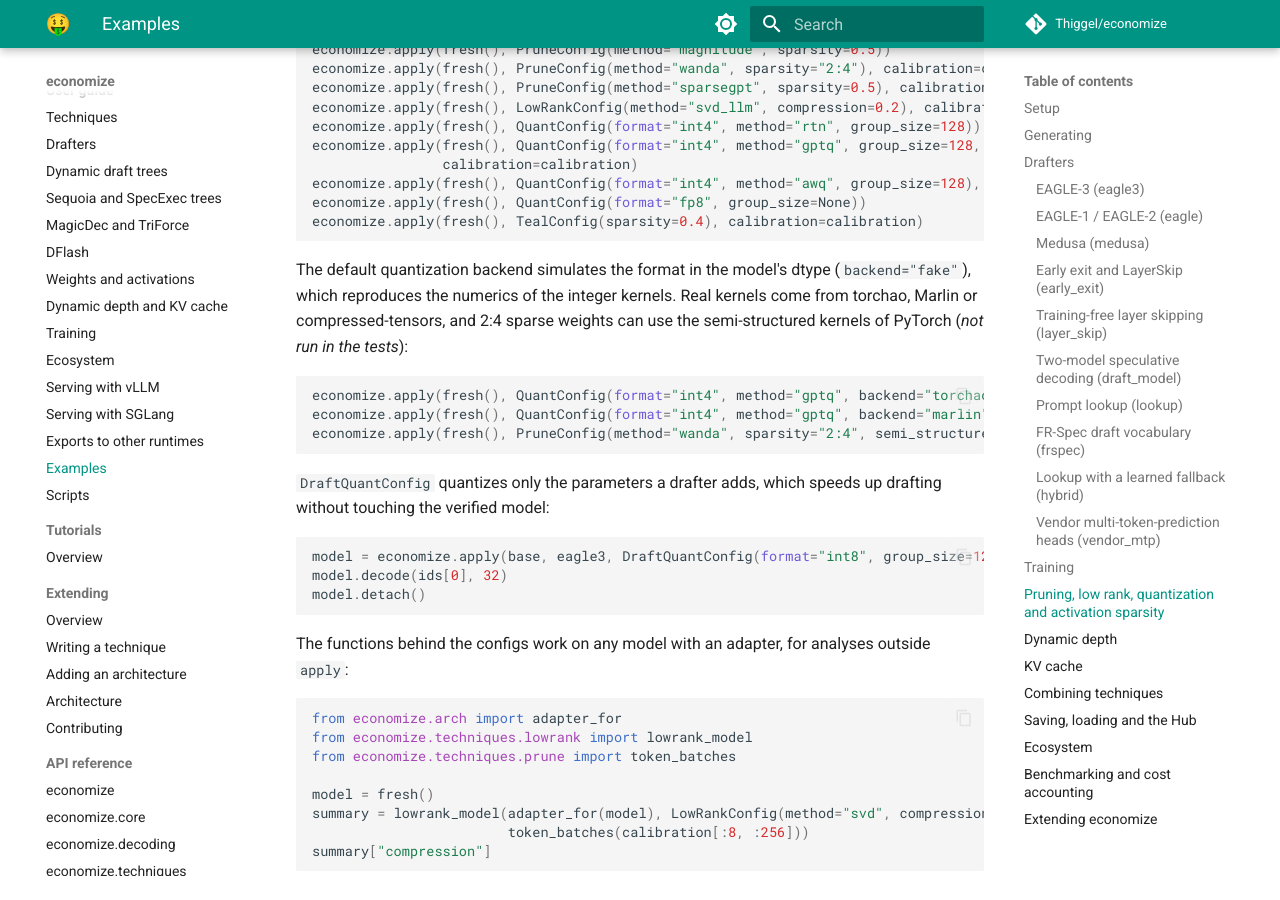
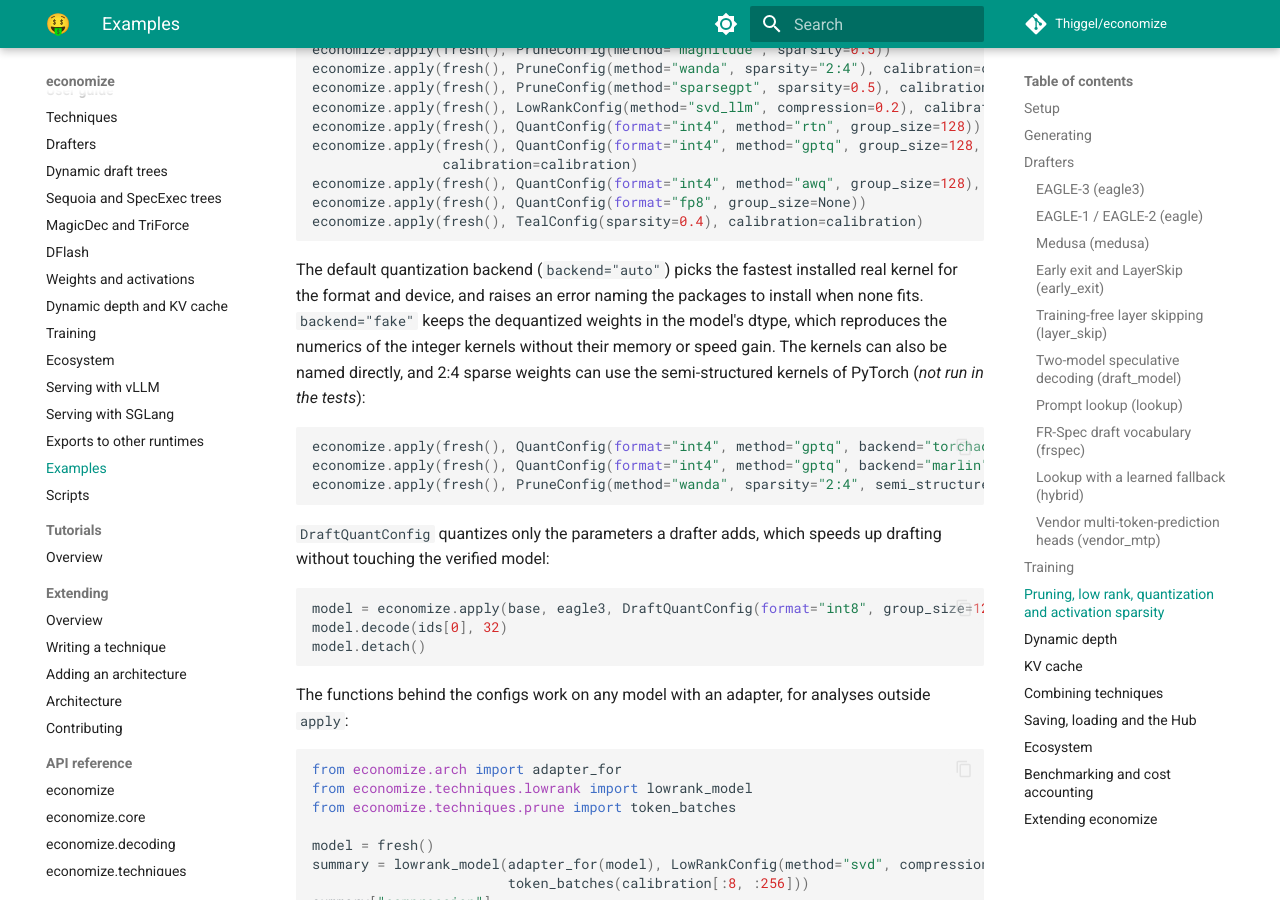
Before and after one commit to Thiggel/economize, an MkDocs documentation site: the page built from docs/examples.md, in a window 1280 px wide and 900 px high, scrolled down 8810 px. Built offline with MkDocs 1.6.1 and Material for MkDocs 9.7.7, drawn with Linux system fonts in a browser that asks for light colours; comment, search, counter and statistics services are not loaded.

Commit message:
docs: describe the real default quantization backend in examples

````diff
--- a/docs/examples.md
+++ b/docs/examples.md
@@ -440,9 +440,11 @@ economize.apply(fresh(), QuantConfig(format="fp8", group_size=None))
 economize.apply(fresh(), TealConfig(sparsity=0.4), calibration=calibration)                            # TEAL
 ```
 
-The default quantization backend simulates the format in the model's dtype (`backend="fake"`), which reproduces the
-numerics of the integer kernels. Real kernels come from torchao, Marlin or compressed-tensors, and 2:4 sparse
-weights can use the semi-structured kernels of PyTorch (*not run in the tests*):
+The default quantization backend (`backend="auto"`) picks the fastest installed real kernel for the format and
+device, and raises an error naming the packages to install when none fits. `backend="fake"` keeps the dequantized
+weights in the model's dtype, which reproduces the numerics of the integer kernels without their memory or speed
+gain. The kernels can also be named directly, and 2:4 sparse weights can use the semi-structured kernels of PyTorch
+(*not run in the tests*):
 
 <!-- not run: needs CUDA kernels -->
 ```python
````
